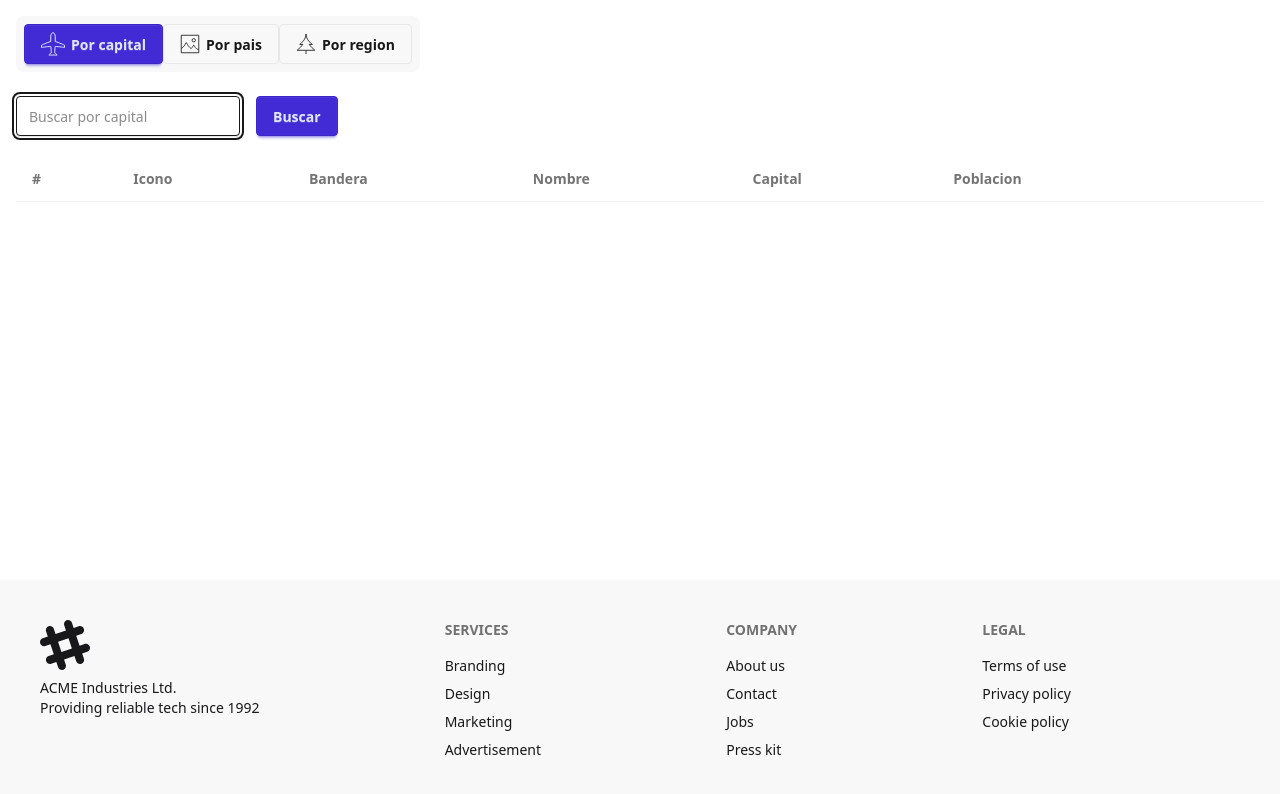
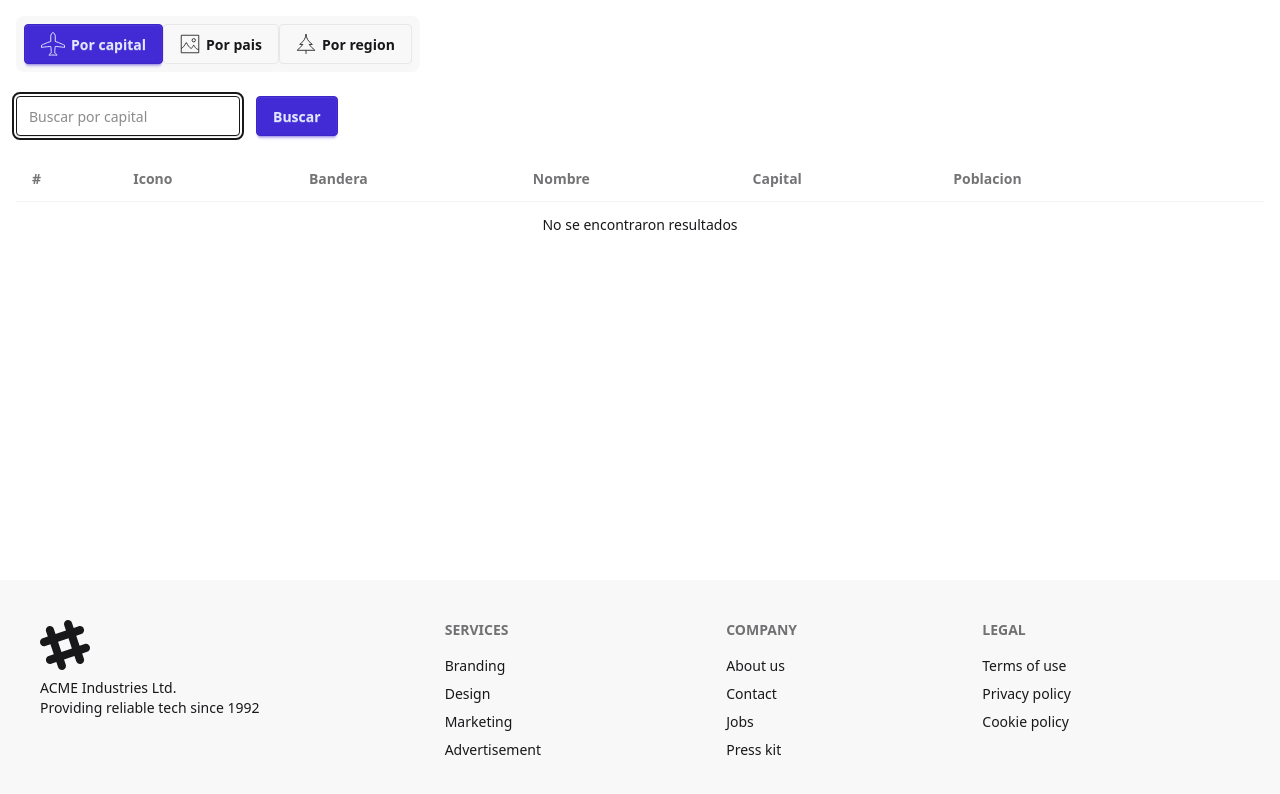
Before and after one commit to GenerationMilton/angular-country-app, an Angular app: page /country/by-capital in a window 1280 px wide. Shown: the top 794 px of the page. Built offline with nearby package versions, Linux system fonts and the light colour scheme.

Commit message:
Angular CountryApp - :sparkles: part 2 show diferents states to the user

```diff
--- a/src/app/country/components/country-list/country-list.component.html
+++ b/src/app/country/components/country-list/country-list.component.html
@@ -38,7 +38,31 @@
                     </td>
                 </tr>
             }
+            @if (errorMessage()){
+                <tr>
+                    <td colspan="8" class="text-center">
+                        {{ errorMessage() }}
+                    </td>
+                </tr>
+            }
 
+            <!--  -->
+            @if (countries().length === 0 && !isLoading()) {
+                <tr>
+                    <td colspan="8" class="text-center">
+                        No se encontraron resultados
+                    </td>
+                </tr>
+            }
+
+            <!--  -->
+            @if (isLoading()){
+                <tr>
+                    <td colspan="8" class="text-center">
+                        Buscando países
+                    </td>
+                </tr>
+            }
 
         </tbody>
     </table>
--- a/src/app/country/components/country-list/country-list.component.ts
+++ b/src/app/country/components/country-list/country-list.component.ts
@@ -11,5 +11,10 @@ import { RouterLink, RouterLinkActive } from '@angular/router';
 })
 export class CountryListComponent {
 
-    countries = input.required<Country[]>()
+    countries = input.required<Country[]>();
+
+    errorMessage = input<string | unknown | null>();
+    isLoading = input<boolean>(false);
+    isEmpty = input<boolean>(false);
+
  }
--- a/src/app/country/pages/by-capital-page/by-capital-page.component.html
+++ b/src/app/country/pages/by-capital-page/by-capital-page.component.html
@@ -3,8 +3,11 @@
   (value)="query.set($event)"
 />
 
-@if( countryResource.error() ){
-<h3>{{ countryResource.error() }}</h3>
-} @if( countryResource.hasValue() ) {
-<country-list [countries]="countryResource.value()!" />
-}
+
+<country-list
+    [countries]="countryResource.value() ?? []"
+    [errorMessage]="countryResource.error()"
+    [isEmpty]="countryResource.value()?.length === 0"
+    [isLoading]="countryResource.isLoading()"
+
+/>
--- a/src/app/country/pages/by-country-page/by-country-page.component.html
+++ b/src/app/country/pages/by-country-page/by-country-page.component.html
@@ -2,11 +2,14 @@
 
 <country-search-input
     (value)="query.set($event)"
-    placeholder="Buscar por país" />
+    placeholder="Buscar por país"
+/>
 
-<!-- country-list-->
-@if( countryResource.error() ){
-<h3>{{ countryResource.error() }}</h3>
-} @if( countryResource.hasValue() ) {
-<country-list [countries]="countryResource.value()" />
-}
+
+<country-list
+    [countries]="countryResource.value() ?? []"
+    [errorMessage]="countryResource.error()"
+    [isEmpty]="countryResource.value()?.length === 0"
+    [isLoading]="countryResource.isLoading()"
+
+/>
--- a/src/app/country/services/country.service.ts
+++ b/src/app/country/services/country.service.ts
@@ -1,7 +1,7 @@
 import { HttpClient } from '@angular/common/http';
 import { inject, Injectable } from '@angular/core';
 import { RESTCountry } from '../interfaces/rest-countries.interfaces';
-import { catchError, map, Observable, throwError } from 'rxjs';
+import { catchError, delay, map, Observable, throwError } from 'rxjs';
 import type { Country } from '../interfaces/country.interface';
 import { CountryMapper } from '../components/mappers/country.mapper';
 
@@ -34,6 +34,7 @@ export class CountryService {
 
      return this.http.get<RESTCountry[]>(url).pipe(
       map((restCountries) => CountryMapper.mapRestCountryArrayToCountryArray(restCountries)),
+      delay(2000),
         catchError((error) => {
           console.log('Error fetching ', error);
           return throwError(
```
